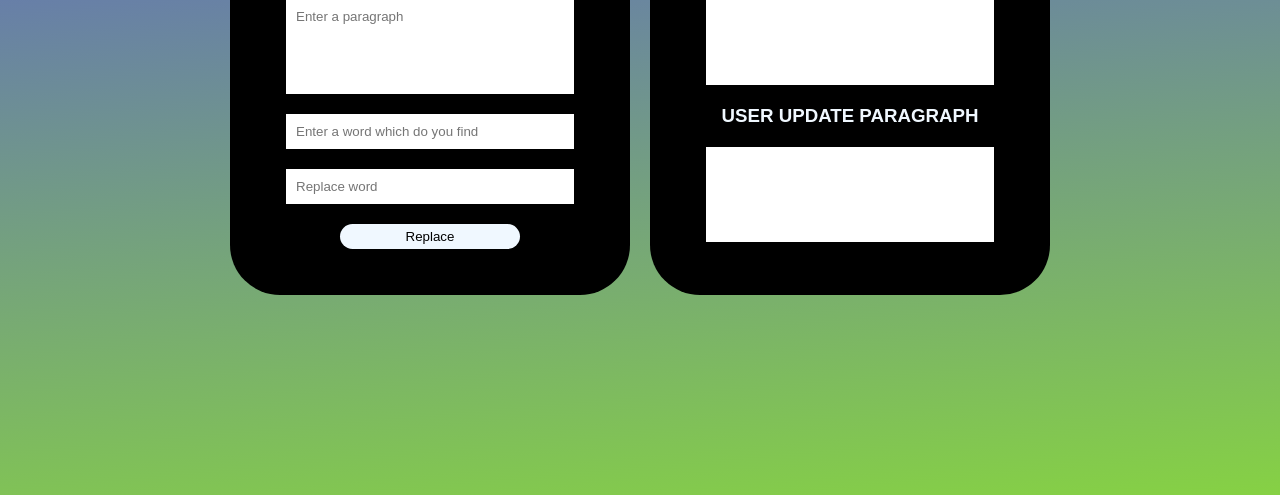
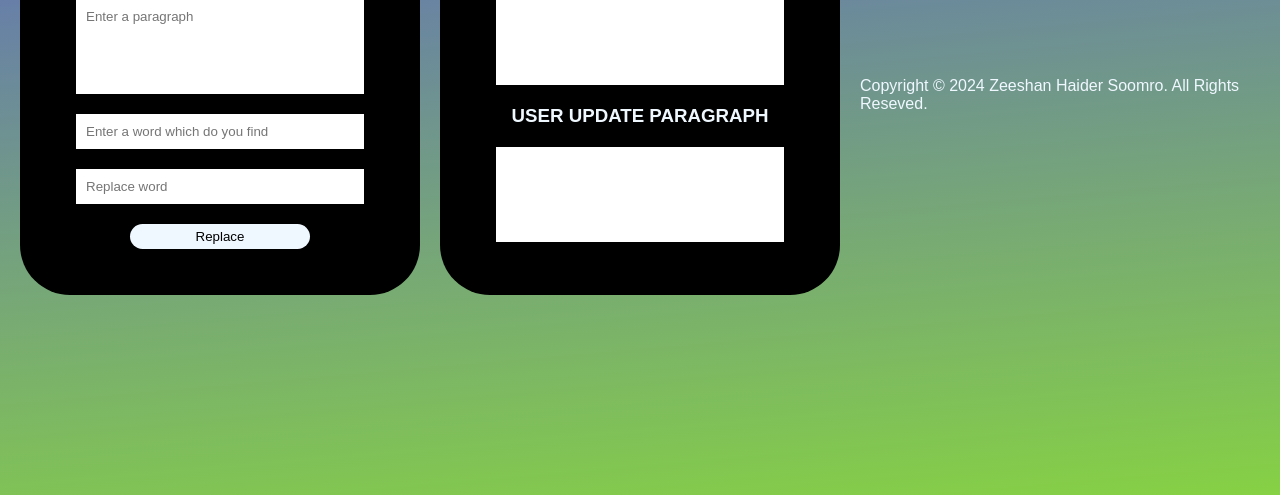
Before and after one commit to Zeeshan-Haider-Soomro/Find-and-Replace-Word, a plain HTML site: page index.html in a window 1280 px wide. Shown: the part 305-800 px from the top of the page. Drawn offline with Linux system fonts and the light colour scheme.

```diff
--- a/index.html
+++ b/index.html
@@ -15,6 +15,7 @@
         <input placeholder="Enter a word which do you find" type="text" id="find">
         <input placeholder="Replace word" type="text" id="replace">
         <button onclick="replaceWord()">Replace</button>
+        <!-- <footer>Copyright © 2024 Zeeshan Haider Soomro. All Rights Reseved.</footer> -->
     </div>
     <div class="box2">
         <h3>USER PARAGRAPH</h3>
@@ -23,8 +24,10 @@
         <h3>USER UPDATE PARAGRAPH</h3>
         <!-- <p id="update"></p> -->
         <textarea name="" id="update" cols="20" rows="5"></textarea>
+        <!-- <footer>Copyright © 2024 Zeeshan Haider Soomro. All Rights Reseved.</footer> -->
     </div>
   </div>
+  <footer>Copyright © 2024 Zeeshan Haider Soomro. All Rights Reseved.</footer>
 
 
     <script src="app.js"></script>
--- a/style.css
+++ b/style.css
@@ -12,6 +12,7 @@ body{
     display: flex;
     justify-content: center;
     align-items: center;
+    height: auto;
     height: 100vh;
 }
 .parent{
@@ -71,35 +72,11 @@ button:hover{
     flex-direction: column;
     gap: 20px
 }
-/* .update{
-    width: 400px;
-    height: 400px;
-    overflow: auto;
-    border: none;
-    outline: none;
-    padding: 10px;
-} */
-/* #userpara{
-    color: #000;
-} */
 
-/* @media screen and (max-width:768px) {
-    .parent{
-        gap: 20px;
-        display:inline;
-        padding: 20px;
-        width: 80%;
-        height: 100vh;
-    }
-    .box{
-        height: 200px;
-        width: 200px;
-    }
-    .box2{
-        height: 200px;
-        width: 200px;
-    }
-} */
+footer{
+    color: aliceblue;
+}
+
 @media screen and (min-width:320px) and (max-width:700px){
     .box{
     margin-top: -230px;
```
